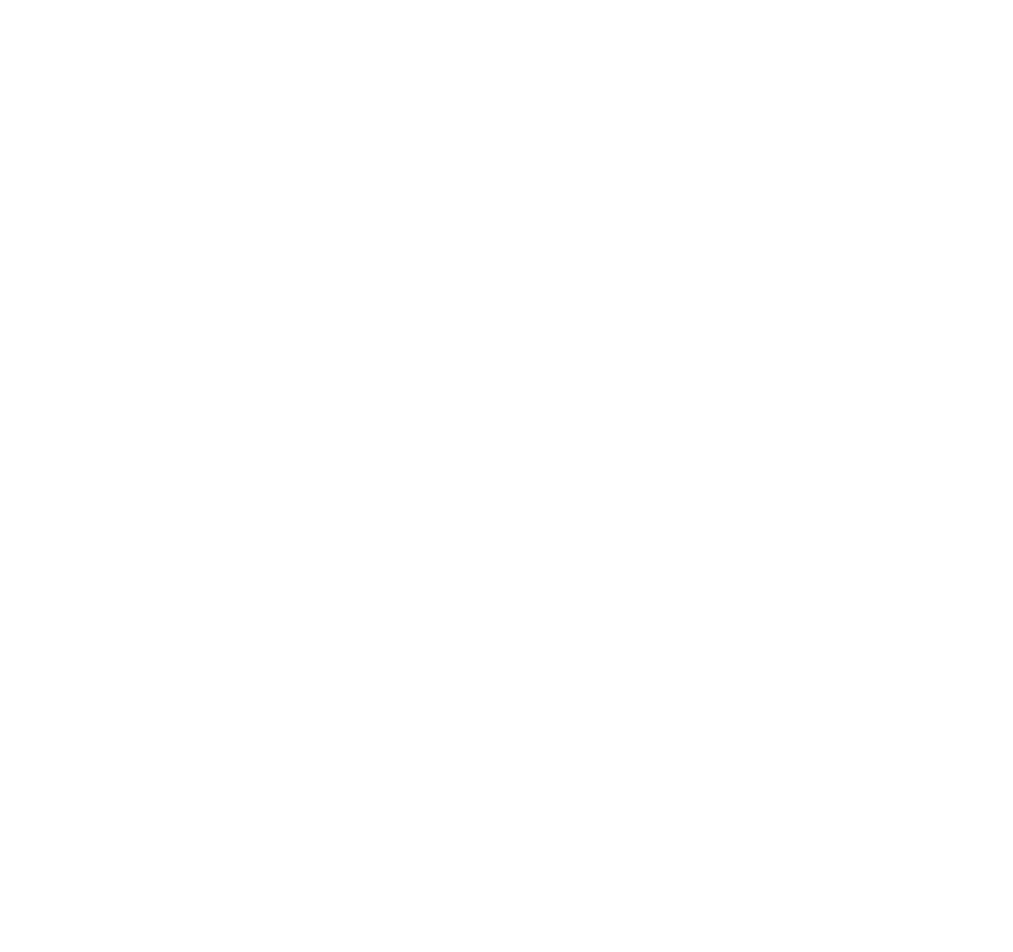
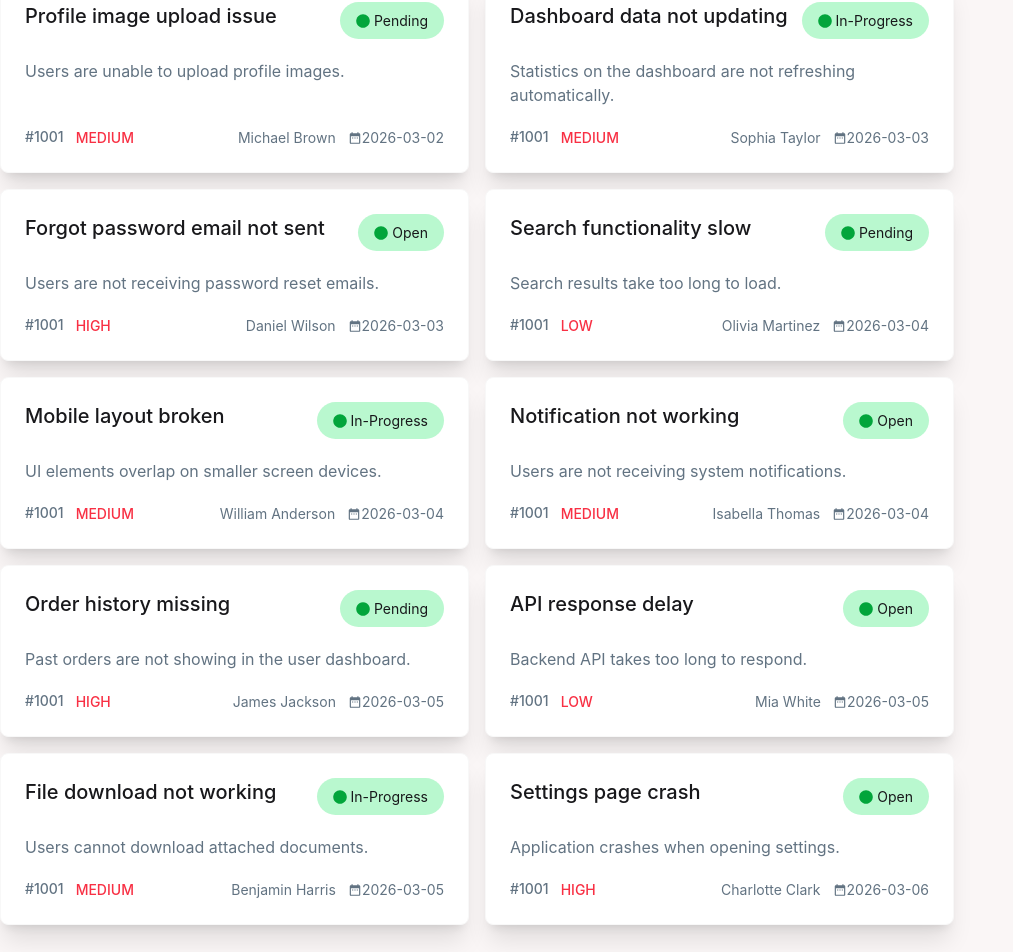
Before and after one commit to Tamanna5092/ticket-service, a React (Vite) app: page / in a window 1280 px wide. Shown: the part 666-1618 px from the top of the page, without its empty margins (0-1013 px from the left). Before the commit the page ends 800 px from the top, so only its background shows below. Built offline with nearby package versions, Linux system fonts and the light colour scheme.

Commit message:
customer ticket card added

```diff
--- /dev/null
+++ b/public/ticket.json
@@ -0,0 +1,110 @@
+[
+  {
+    "id": 1,
+    "title": "Login page not loading",
+    "description": "User cannot access the login page from the homepage.",
+    "customer": "John Smith",
+    "priority": "High",
+    "status": "In-Progress",
+    "createdAt": "2026-03-01"
+  },
+  {
+    "id": 2,
+    "title": "Payment gateway error",
+    "description": "Payment fails during checkout using credit card.",
+    "customer": "Emma Watson",
+    "priority": "High",
+    "status": "Open",
+    "createdAt": "2026-03-02"
+  },
+  {
+    "id": 3,
+    "title": "Profile image upload issue",
+    "description": "Users are unable to upload profile images.",
+    "customer": "Michael Brown",
+    "priority": "Medium",
+    "status": "Pending",
+    "createdAt": "2026-03-02"
+  },
+  {
+    "id": 4,
+    "title": "Dashboard data not updating",
+    "description": "Statistics on the dashboard are not refreshing automatically.",
+    "customer": "Sophia Taylor",
+    "priority": "Medium",
+    "status": "In-Progress",
+    "createdAt": "2026-03-03"
+  },
+  {
+    "id": 5,
+    "title": "Forgot password email not sent",
+    "description": "Users are not receiving password reset emails.",
+    "customer": "Daniel Wilson",
+    "priority": "High",
+    "status": "Open",
+    "createdAt": "2026-03-03"
+  },
+  {
+    "id": 6,
+    "title": "Search functionality slow",
+    "description": "Search results take too long to load.",
+    "customer": "Olivia Martinez",
+    "priority": "Low",
+    "status": "Pending",
+    "createdAt": "2026-03-04"
+  },
+  {
+    "id": 7,
+    "title": "Mobile layout broken",
+    "description": "UI elements overlap on smaller screen devices.",
+    "customer": "William Anderson",
+    "priority": "Medium",
+    "status": "In-Progress",
+    "createdAt": "2026-03-04"
+  },
+  {
+    "id": 8,
+    "title": "Notification not working",
+    "description": "Users are not receiving system notifications.",
+    "customer": "Isabella Thomas",
+    "priority": "Medium",
+    "status": "Open",
+    "createdAt": "2026-03-04"
+  },
+  {
+    "id": 9,
+    "title": "Order history missing",
+    "description": "Past orders are not showing in the user dashboard.",
+    "customer": "James Jackson",
+    "priority": "High",
+    "status": "Pending",
+    "createdAt": "2026-03-05"
+  },
+  {
+    "id": 10,
+    "title": "API response delay",
+    "description": "Backend API takes too long to respond.",
+    "customer": "Mia White",
+    "priority": "Low",
+    "status": "Open",
+    "createdAt": "2026-03-05"
+  },
+  {
+    "id": 11,
+    "title": "File download not working",
+    "description": "Users cannot download attached documents.",
+    "customer": "Benjamin Harris",
+    "priority": "Medium",
+    "status": "In-Progress",
+    "createdAt": "2026-03-05"
+  },
+  {
+    "id": 12,
+    "title": "Settings page crash",
+    "description": "Application crashes when opening settings.",
+    "customer": "Charlotte Clark",
+    "priority": "High",
+    "status": "Open",
+    "createdAt": "2026-03-06"
+  }
+]
--- a/src/App.jsx
+++ b/src/App.jsx
@@ -1,5 +1,6 @@
 import Banner from "./components/Banner/Banner";
 import Navbar from "./components/Navbar/Navbar";
+import TicketContainer from "./components/TicketContainer/TicketContainer";
 
 function App() {
   return (
@@ -8,6 +9,7 @@ function App() {
       <div className="bg-[#faf6f6] py-10">
         <div className="max-w-7xl mx-auto">
           <Banner></Banner>
+          <TicketContainer></TicketContainer>
         </div>
       </div>
     </>
--- /dev/null
+++ b/src/components/TicketContainer/CustomerTickets/CustomerTickets.jsx
@@ -0,0 +1,16 @@
+import { use } from "react";
+import Ticket from "../Ticket/Ticket";
+
+export default function CustomerTickets({ ticketData }) {
+  const tickets = use(ticketData);
+  return (
+    <div>
+      <h1 className="text-2xl font-semibold">Customer Tickets</h1>
+      <div className="grid grid-cols-1 md:grid-cols-2 gap-4 mt-6">
+        {tickets.map((ticket) => (
+          <Ticket key={ticket.id} ticket={ticket} />
+        ))}
+      </div>
+    </div>
+  );
+}
--- /dev/null
+++ b/src/components/TicketContainer/TaskStatus/TaskStatus.jsx
@@ -0,0 +1,9 @@
+import React from 'react'
+
+export default function TaskStatus() {
+  return (
+    <div>
+      <h1>Task Status</h1>
+    </div>
+  )
+}
--- /dev/null
+++ b/src/components/TicketContainer/Ticket/Ticket.jsx
@@ -0,0 +1,38 @@
+import React from "react";
+import { FaCircle } from "react-icons/fa";
+import { MdDateRange } from "react-icons/md";
+
+export default function Ticket({ ticket }) {
+  const { title, description, customer, priority, status, createdAt } = ticket;
+  return (
+    <div className="card card-border bg-base-100 shadow-xl mx-4 md:mx-0">
+      <div className="card-body">
+        <div className="flex justify-between">
+          <p className="text-xl font-medium">{title}</p>
+          <button className="flex items-center gap-1 bg-[#B9F8CF] rounded-full px-4 py-2">
+            <span className="text-[#02A53B]">
+              <FaCircle />
+            </span>{" "}
+            {status}
+          </button>
+        </div>
+        <p className="text-[#627382] text-base my-3">{description}</p>
+        <div className="flex justify-between ">
+          <div className="flex flex-col md:flex-row space-x-3">
+            <p className="text-sm text-[#627382] font-medium">#1001</p>
+            <p className="text-[#F83044] font-medium uppercase">{priority}</p>
+          </div>
+          <div className="flex flex-col md:flex-row space-x-3 text-[#627382]">
+            <p>{customer}</p>
+            <p className="flex items-center">
+              <span>
+                <MdDateRange />
+              </span>{" "}
+              {createdAt}
+            </p>
+          </div>
+        </div>
+      </div>
+    </div>
+  );
+}
--- /dev/null
+++ b/src/components/TicketContainer/TicketContainer.jsx
@@ -0,0 +1,25 @@
+import React, { Suspense } from "react";
+import CustomerTickets from "./CustomerTickets/CustomerTickets";
+import TaskStatus from "./TaskStatus/TaskStatus";
+
+const TicketData = async () => {
+  const  res = await fetch("/ticket.json")
+  return res.json();
+};
+
+export default function TicketContainer() {
+    const ticketData = TicketData();
+    console.log(ticketData);
+  return (
+    <div className="grid gird-col md:grid-cols-4 gap-6 mt-10">
+      <div className="md:col-span-3">
+        <Suspense fallback={<div>Loading...</div>}>
+          <CustomerTickets ticketData={ticketData}></CustomerTickets>
+        </Suspense>
+      </div>
+      <div className="md:col-span-1">
+        <TaskStatus></TaskStatus>
+      </div>
+    </div>
+  );
+}
```
